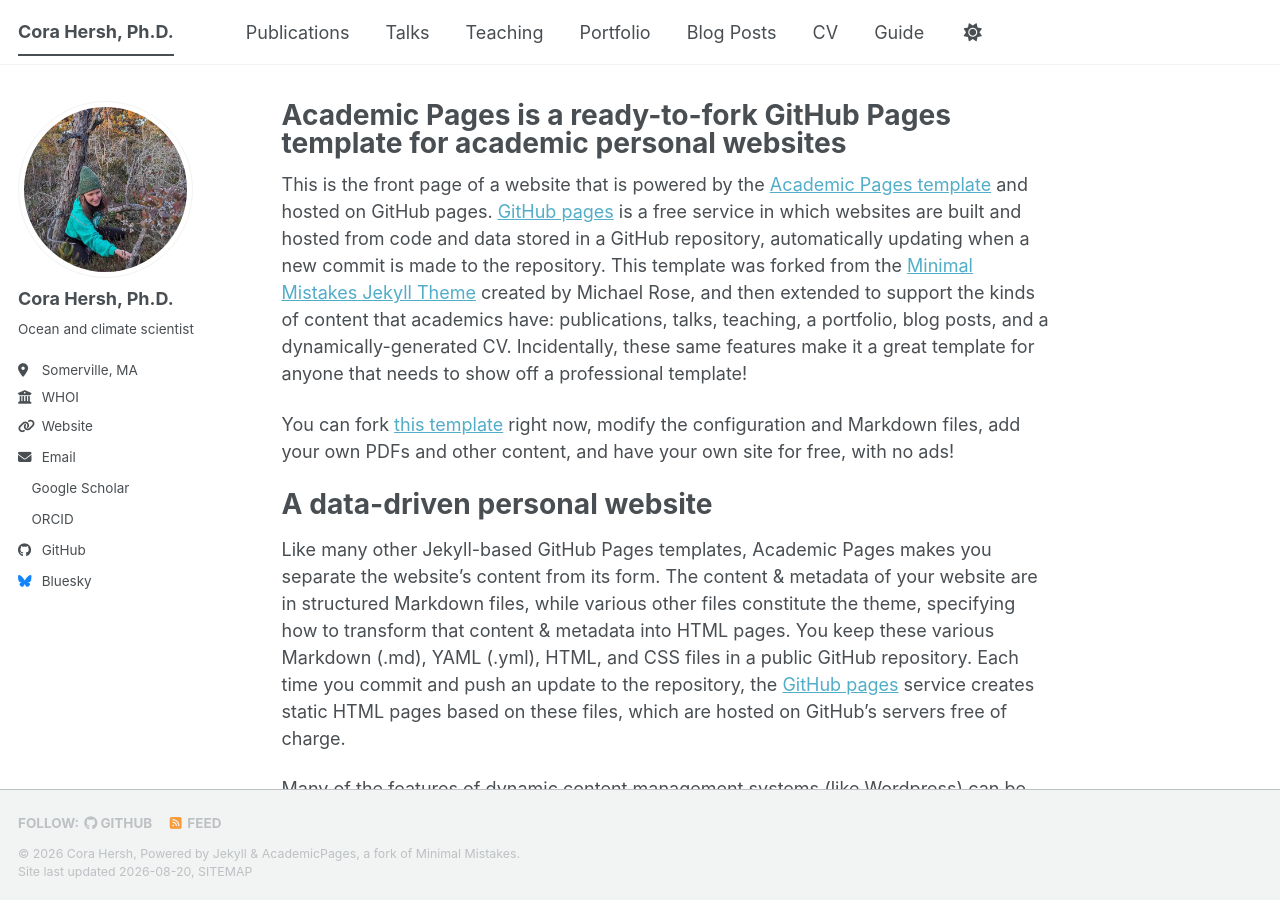
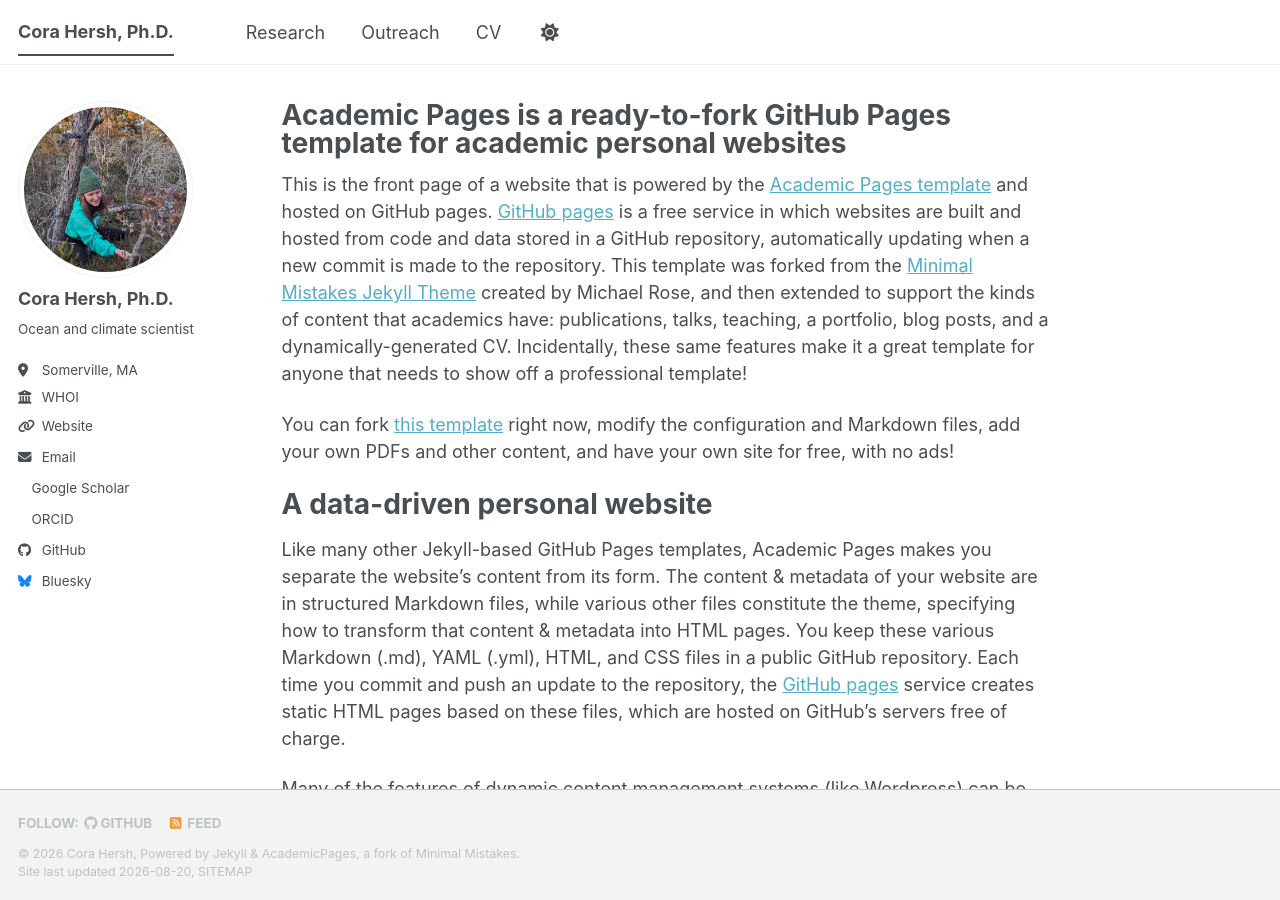
Before and after one commit to cora-a-hersh/cora-a-hersh.github.io, a Jekyll site: the page built from _pages/about.md, in a window 1280 px wide and 900 px high. Built offline with Jekyll 4.4.1, drawn with Linux system fonts in a browser that asks for light colours; a style sheet for code colours, icons or effects is not loaded.

Commit message:
Modify navigation titles and URLs
Updated navigation items to reflect changes in titles and URLs.

```diff
--- a/_data/navigation.yml
+++ b/_data/navigation.yml
@@ -8,20 +8,20 @@
 #      Markdown formatted page while the second is generated using JSON.
 
 main:
-  - title: "Publications"
-    url: /publications/
+  - title: "Research"
+    url: /research/
 
-  - title: "Talks"
-    url: /talks/
+  - title: "Outreach"
+    url: /outreach/
 
-  - title: "Teaching"
-    url: /teaching/
+  #- title: "Teaching"
+  #  url: /teaching/
 
-  - title: "Portfolio"
-    url: /portfolio/
+  #- title: "Portfolio"
+  #  url: /portfolio/
 
-  - title: "Blog Posts"
-    url: /year-archive/
+  #- title: "Blog Posts"
+  #  url: /year-archive/
 
   - title: "CV"
     url: /cv/
@@ -29,5 +29,5 @@ main:
   # - title: "CV"
   #   url: /cv-json/
 
-  - title: "Guide"
-    url: /markdown/
+  #- title: "Guide"
+  #  url: /markdown/
```
